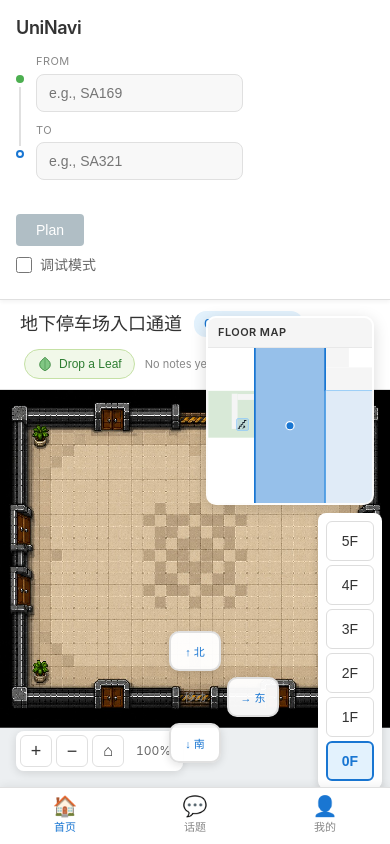
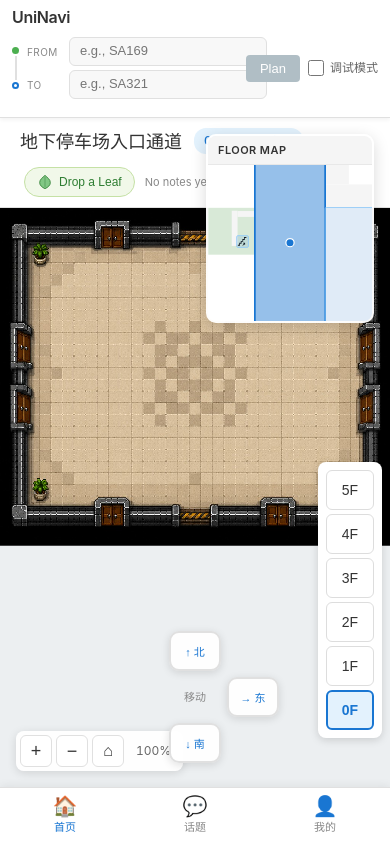
Before and after one commit to Guameezia/SURF-2026-uniNavi, a React (Vite) app: page / in a window 390 px wide. Built offline with nearby package versions, Linux system fonts and the light colour scheme.

Commit message:
new FROMTO design

```diff
--- a/src/App.css
+++ b/src/App.css
@@ -1153,10 +1153,10 @@ html, body, #root {
 .app-header {
   background: #fff;
   border-bottom: 1px solid #e0e0e0;
-  padding: 12px 20px;
-  display: flex;
-  align-items: flex-start;
-  gap: 24px;
+  padding: 8px 16px;
+  display: flex;
+  align-items: center;
+  gap: 16px;
   flex-wrap: wrap;
   box-shadow: 0 2px 4px rgba(0,0,0,0.05);
   position: relative;
@@ -1165,7 +1165,7 @@ html, body, #root {
 
 .app-header h1,
 .app-brand {
-  font-size: 20px;
+  font-size: 18px;
   font-weight: 600;
   color: #333;
   margin: 0;
@@ -1175,7 +1175,8 @@ html, body, #root {
 .app-brand {
   letter-spacing: -0.02em;
   flex-shrink: 0;
-  padding-top: 2px;
+  padding-top: 0;
+  line-height: 1.2;
 }
 
 .route-planner-section {
@@ -1190,8 +1191,8 @@ html, body, #root {
 .app-header-aside {
   margin-left: auto;
   display: flex;
-  align-items: flex-start;
-  gap: 16px;
+  align-items: center;
+  gap: 12px;
   flex-shrink: 0;
 }
 
@@ -1378,31 +1379,34 @@ html, body, #root {
 
 .route-planner {
   display: flex;
-  align-items: flex-start;
-  gap: 16px;
+  align-items: center;
+  gap: 10px;
   flex-wrap: wrap;
 }
 
 .route-planner-actions {
   display: flex;
-  flex-direction: column;
-  align-items: flex-start;
+  flex-direction: row;
+  align-items: center;
   gap: 8px;
   flex-shrink: 0;
-  padding-top: 22px;
+  padding-top: 0;
 }
 
 .route-planner .btn-primary {
   margin-top: 0;
+  padding: 6px 14px;
+  font-size: 13px;
 }
 
 .route-planner .debug-toggle {
   margin-top: 0;
+  font-size: 12px;
 }
 
 .route-inputs {
   display: flex;
-  gap: 12px;
+  gap: 8px;
   align-items: stretch;
 }
 
@@ -1410,13 +1414,13 @@ html, body, #root {
   display: flex;
   flex-direction: column;
   align-items: center;
-  padding-top: 22px;
-  padding-bottom: 22px;
+  padding-top: 10px;
+  padding-bottom: 10px;
 }
 
 .route-dot {
-  width: 8px;
-  height: 8px;
+  width: 7px;
+  height: 7px;
   border-radius: 50%;
   flex-shrink: 0;
 }
@@ -1433,36 +1437,44 @@ html, body, #root {
 .route-line {
   width: 2px;
   flex: 1;
-  min-height: 28px;
+  min-height: 10px;
   background: #e0e0e0;
-  margin: 4px 0;
+  margin: 2px 0;
 }
 
 .route-inputs-fields {
-  display: flex;
-  flex-direction: column;
-  gap: 10px;
-}
-
-.route-search-field {
   display: flex;
   flex-direction: column;
   gap: 4px;
-  min-width: 220px;
+}
+
+.route-search-field {
+  display: flex;
+  flex-direction: row;
+  align-items: center;
+  gap: 8px;
+  min-width: 200px;
+  position: relative;
 }
 
 .route-search-label {
-  font-size: 11px;
+  flex-shrink: 0;
+  width: 34px;
+  font-size: 10px;
   color: #888;
   text-transform: uppercase;
   letter-spacing: 0.04em;
+  line-height: 1;
 }
 
 .route-search-input {
-  padding: 10px 12px;
-  font-size: 14px;
+  flex: 1;
+  min-width: 0;
+  padding: 5px 10px;
+  font-size: 13px;
+  line-height: 1.3;
   border: 1px solid #e0e0e0;
-  border-radius: 8px;
+  border-radius: 6px;
   background: #f8f8f8;
   outline: none;
   transition: border-color 0.2s;
@@ -1474,7 +1486,13 @@ html, body, #root {
 }
 
 .route-suggestions {
-  margin-top: 4px;
+  position: absolute;
+  left: 42px;
+  right: 0;
+  top: calc(100% + 2px);
+  z-index: 30;
+  margin: 0;
+  padding: 0;
   background: #fff;
   border: 1px solid #e8e8e8;
   border-radius: 8px;
@@ -1489,12 +1507,12 @@ html, body, #root {
   justify-content: space-between;
   align-items: center;
   width: 100%;
-  padding: 8px 12px;
+  padding: 6px 10px;
   border: none;
   background: none;
   cursor: pointer;
   text-align: left;
-  font-size: 14px;
+  font-size: 13px;
 }
 
 .route-suggestion-item:hover {
@@ -1532,15 +1550,20 @@ html, body, #root {
 .route-summary {
   display: flex;
   align-items: center;
-  gap: 16px;
+  gap: 10px;
   flex-wrap: wrap;
 }
 
+.route-summary .btn-secondary {
+  padding: 5px 12px;
+  font-size: 13px;
+}
+
 .route-summary-text {
   display: flex;
   align-items: center;
-  gap: 8px;
-  font-size: 14px;
+  gap: 6px;
+  font-size: 13px;
   color: #333;
 }
 
@@ -1565,8 +1588,8 @@ html, body, #root {
 }
 
 .route-type-option {
-  padding: 8px 16px;
-  font-size: 14px;
+  padding: 5px 12px;
+  font-size: 13px;
   font-weight: 500;
   border: none;
   background: transparent;
@@ -1768,13 +1791,13 @@ html, body, #root {
 .debug-toggle {
   display: flex;
   align-items: center;
-  gap: 8px;
-  font-size: 14px;
+  gap: 6px;
+  font-size: 12px;
   color: #666;
   cursor: pointer;
   user-select: none;
   white-space: nowrap;
-  margin-top: 26px;
+  margin-top: 0;
 }
 
 .debug-toggle input {
@@ -1829,27 +1852,34 @@ html, body, #root {
 /* 响应式调整 */
 @media (max-width: 768px) {
   .app-header {
-    padding: 12px 16px;
-    gap: 12px;
+    padding: 8px 12px;
+    gap: 10px;
+    align-items: flex-start;
   }
 
   .app-header h1 {
-    font-size: 18px;
+    font-size: 16px;
     width: 100%;
   }
 
   .route-planner {
     width: 100%;
-    gap: 12px;
+    gap: 8px;
   }
 
   .route-inputs {
     width: 100%;
+    flex: 1;
+    min-width: 0;
   }
 
   .route-search-field {
     min-width: 0;
     flex: 1;
+  }
+
+  .route-suggestions {
+    left: 42px;
   }
 
   .route-planner-section {
```
